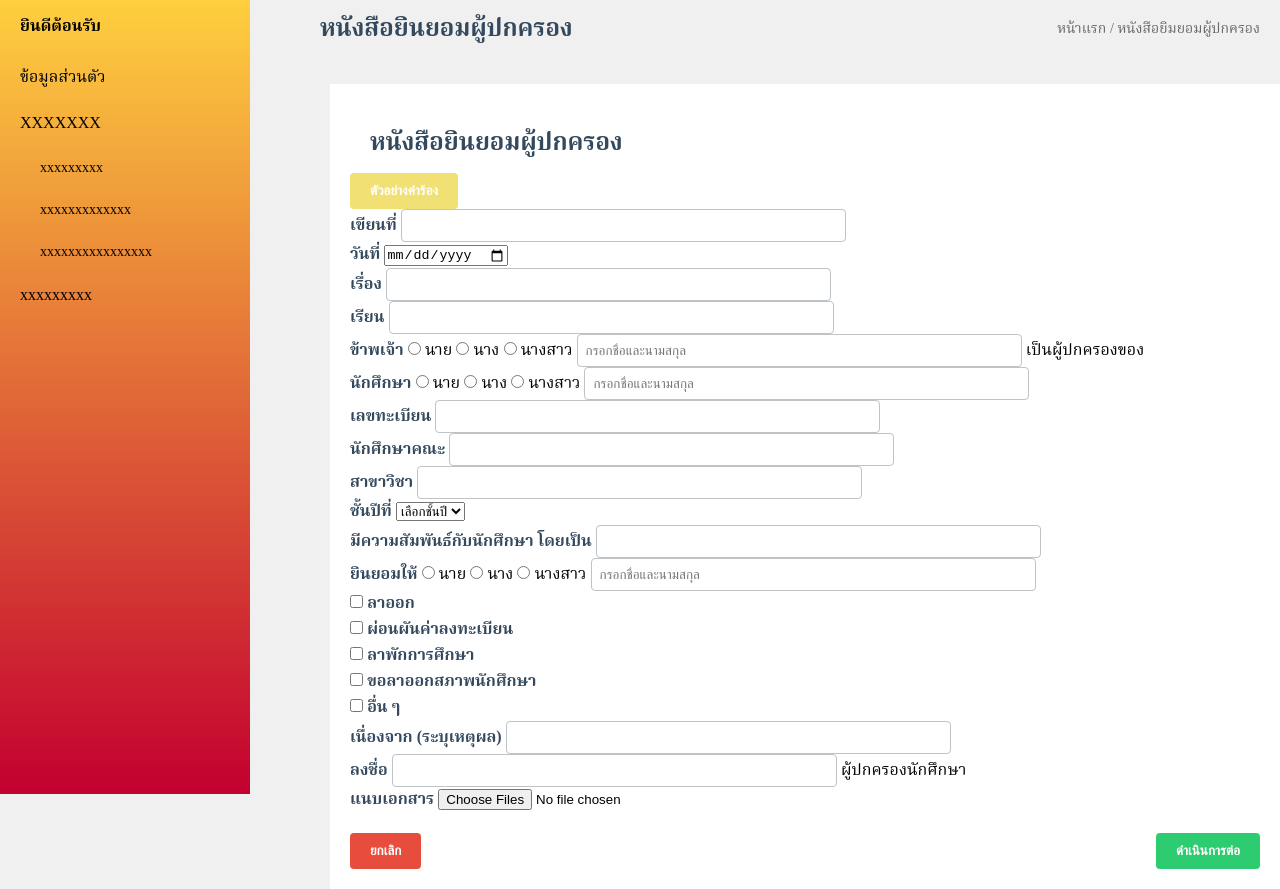
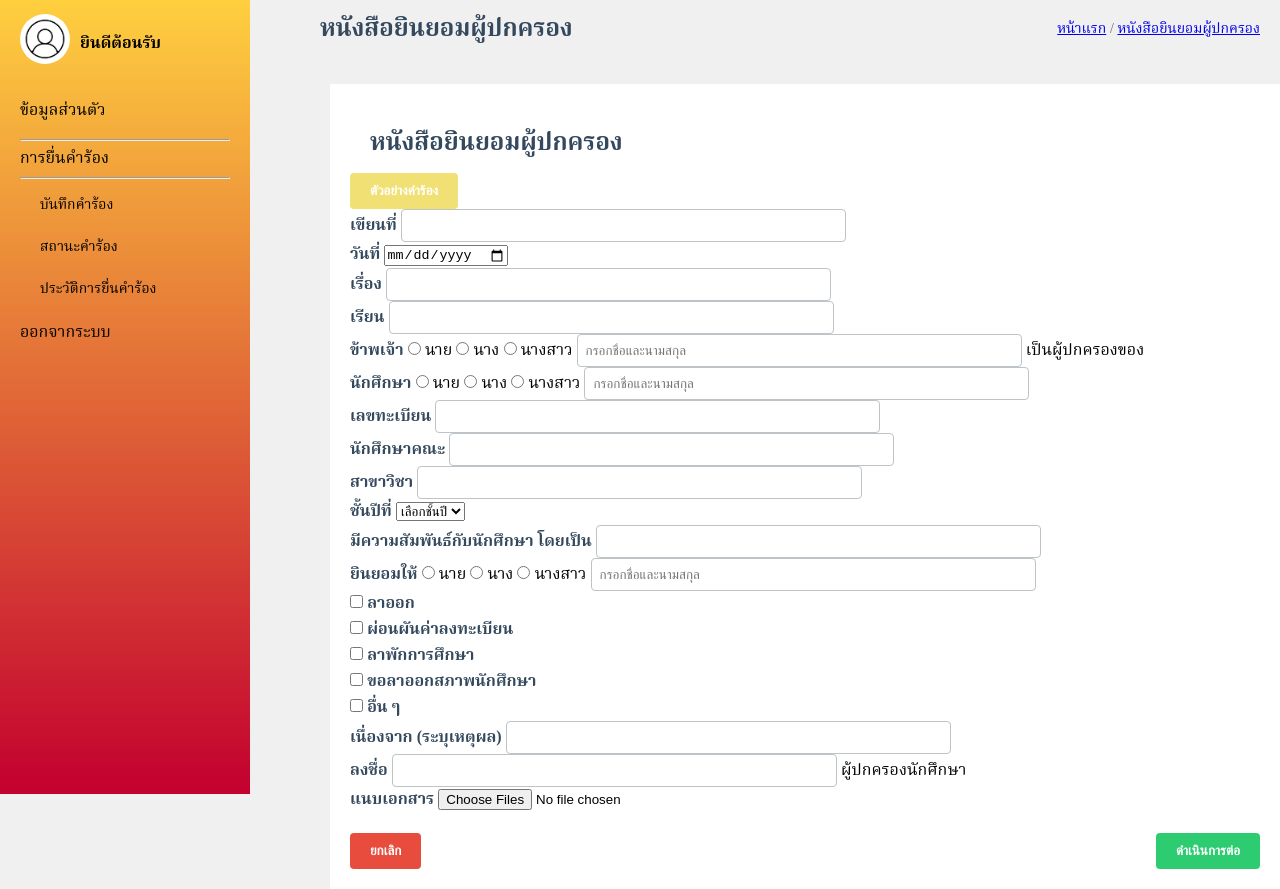
Before and after one commit to Chonr/cs261--group7-650001, a plain HTML site: page form/form1.html in a window 1280 px wide. Shown: the part 56-945 px from the top of the page. Drawn offline with Linux system fonts and the light colour scheme.

Commit message:
14th commit: edit side bar and top bar

```diff
--- a/css/styles2.css
+++ b/css/styles2.css
@@ -213,3 +213,21 @@ button.example {
     background-color: #f1e174;
     color: #fff;
 }
+
+.profile-info {
+    display: flex;
+    align-items: center;
+}
+
+.profile-icon img {
+    width: 50px;
+    height: 50px;
+    border-radius: 50%;
+    object-fit: cover;
+    margin-right: 10px;
+}
+
+.profile-text {
+    display: flex;
+    flex-direction: column; /* จัดเรียงข้อความในแนวตั้ง */
+}
--- a/form/form1.html
+++ b/form/form1.html
@@ -11,7 +11,7 @@
     <!-- Top Bar -->
     <div class="top-bar">
         <div class="top-bar-left">
-            <img src="logo.png" alt="Logo" class="logo">
+
             <span class="top-bar-title">ระบบยื่นคำร้อง</span>
         </div>
         <div class="top-bar-right">
@@ -25,7 +25,7 @@
             <h3>หนังสือยินยอมผู้ปกครอง</h3>
         </div>
         <div class="breadcrumb-right">
-            <span>หน้าแรก / หนังสือยิมยอมผู้ปกครอง</span>
+            <span><a href="main.html">หน้าแรก</a> / <a href="#">หนังสือยินยอมผู้ปกครอง</a></span>
         </div>
     </div>
 
@@ -33,21 +33,30 @@
     <div class="container">
         <aside class="sidebar">
             <div class="profile-info">
-                <p><strong>ยินดีต้อนรับ</strong><br></p>
-                <span><p id="displayNameTH"></p></span>
+                <div class="profile-icon">
+                    <img src="../img/UserProfile.jpg" alt="User Icon">
+                </div>
+                <div class="profile-text">
+                    <p><strong>ยินดีต้อนรับ</strong></p>
+                    <p id="displayNameTH"></p>
+                </div>
             </div>
             <nav>
                 <ul>
+
                     <li><a href="#">ข้อมูลส่วนตัว</a></li>
+                    <hr>
                     <li>
-                        <a href="#">XXXXXXX</a>
+                        <a href="#">การยื่นคำร้อง</a>
+                        <hr>
                         <ul>
-                            <li><a href="#">xxxxxxxxx</a></li>
-                            <li><a href="#">xxxxxxxxxxxxx</a></li>
-                            <li><a href="#">xxxxxxxxxxxxxxxx</a></li>
+                            <li><a href="#">บันทึกคำร้อง</a></li>
+                            <li><a href="#">สถานะคำร้อง</a></li>
+                            <li><a href="#">ประวัติการยื่นคำร้อง</a></li>
                         </ul>
                     </li>
-                    <li><a href="#">xxxxxxxxx</a></li>
+
+                    <li><a href="login.html">ออกจากระบบ</a></li>
                 </ul>
             </nav>
         </aside>
```
